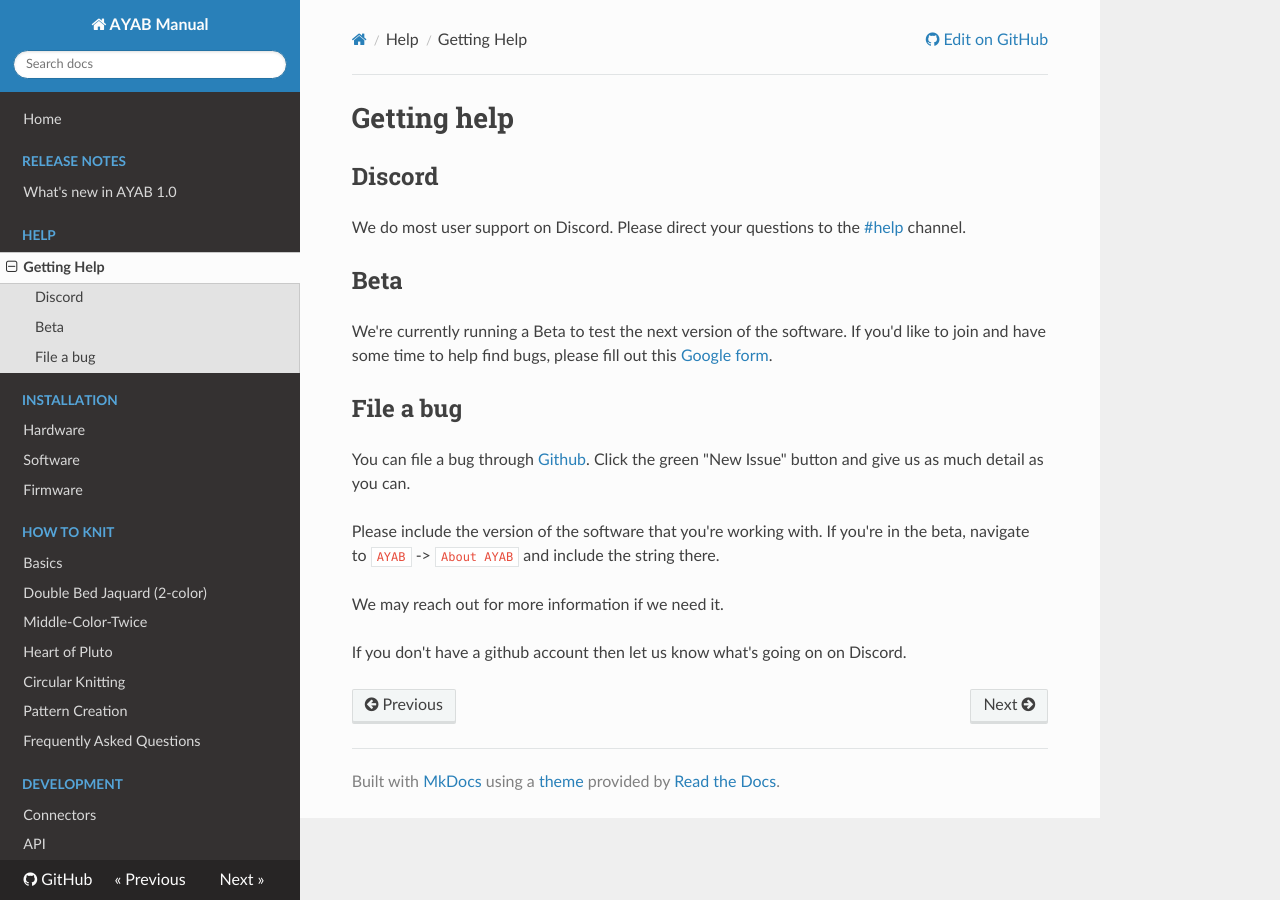
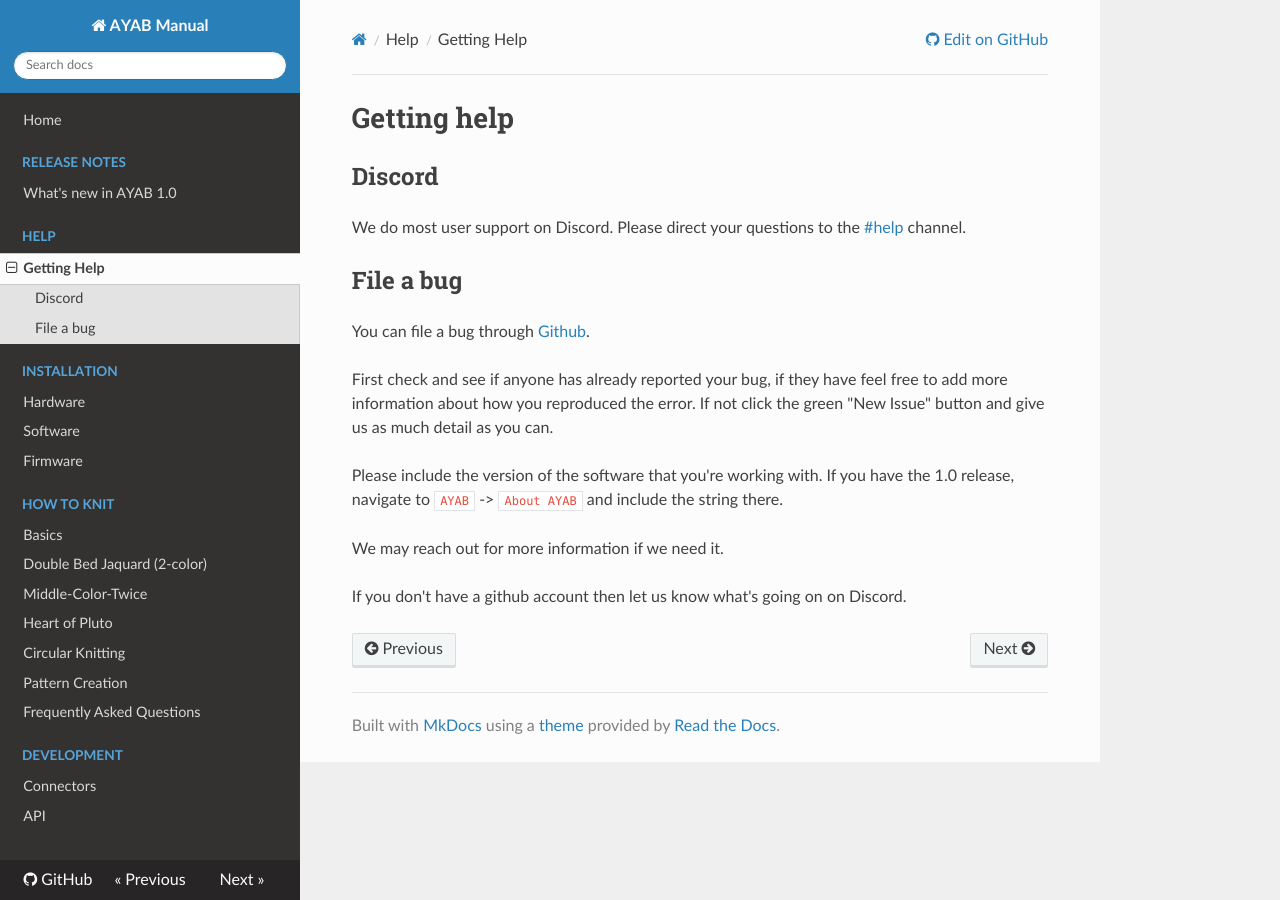
Before and after one commit to AllYarnsAreBeautiful/ayab-manual, an MkDocs documentation site: the page built from docs/help/discord.md, in a window 1280 px wide. Built offline with MkDocs 1.6.1, drawn with Linux system fonts in a browser that asks for light colours; nearby versions of some CDN libraries.

Commit message:
Update discord.md

```diff
--- a/docs/help/discord.md
+++ b/docs/help/discord.md
@@ -4,15 +4,13 @@
 
 We do most user support on Discord. Please direct your questions to the [#help](https://discord.gg/jafq6UJaDc) channel.
 
-## Beta
-
-We're currently running a Beta to test the next version of the software. If you'd like to join and have some time to help find bugs, please fill out this [Google form](https://docs.google.com/forms/d/e/1FAIpQLScrvKoOgSTzqSSM6C5RM8FxQkjqvx_cg5yfC1-vhSgppvmkvA/viewform?usp=sf_link).
-
 ## File a bug
 
-You can file a bug through [Github](https://github.com/AllYarnsAreBeautiful/ayab-desktop/issues). Click the green "New Issue" button and give us as much detail as you can.
+You can file a bug through [Github](https://github.com/AllYarnsAreBeautiful/ayab-desktop/issues).
 
-Please include the version of the software that you're working with. If you're in the beta, navigate to `AYAB` -> `About AYAB` and include the string there.
+First check and see if anyone has already reported your bug, if they have feel free to add more information about how you reproduced the error. If not click the green "New Issue" button and give us as much detail as you can.
+
+Please include the version of the software that you're working with. If you have the 1.0 release, navigate to `AYAB` -> `About AYAB` and include the string there.
 
 We may reach out for more information if we need it.
 
```
